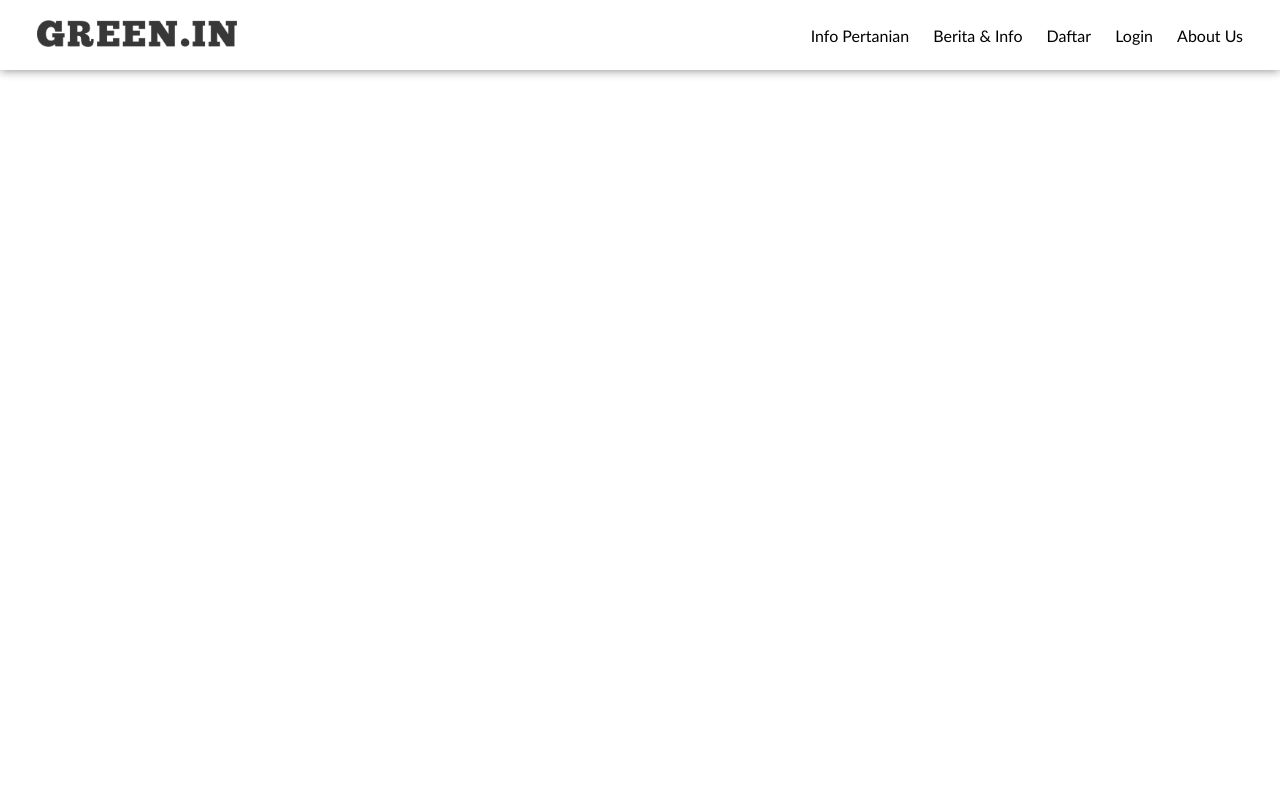
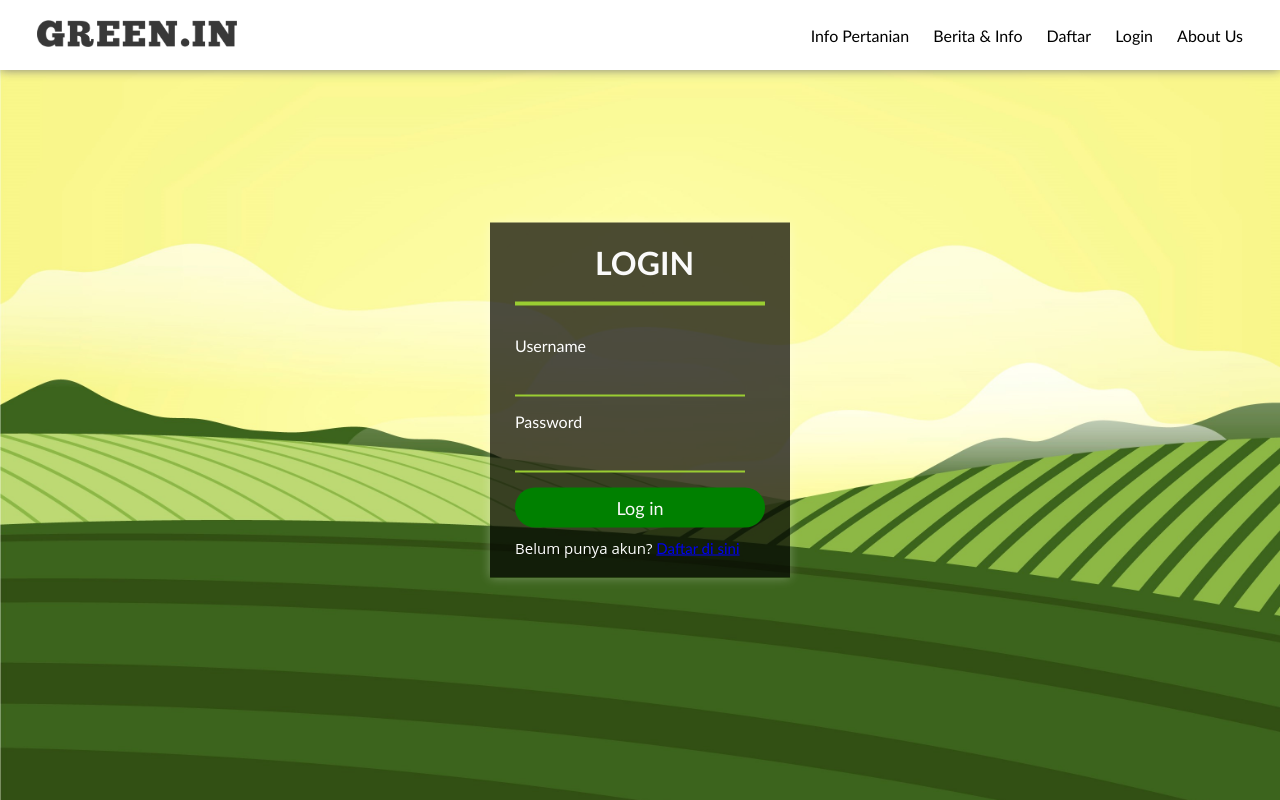
Before and after one commit to erikaaardana/Pertanian, a plain HTML site: page login.html in a window 1280 px wide. Drawn offline with Linux system fonts and the light colour scheme.

Commit message:
edit code

```diff
--- a/login.html
+++ b/login.html
@@ -17,6 +17,20 @@
             <li><a href="login.html">Login</a></li>
 			<li><a href="team.html">About Us</a></li>
 		</div>
-	</div>
+    </div>
+
+    <div class="container-1">
+        <h1>Login</h1>
+          <form>
+              <label>Username</label><br>
+              <input type="text"><br>
+              <label>Password</label><br>
+              <input type="password"><br>
+              <button>Log in</button>
+              <p> Belum punya akun?
+                <a href="daftar.html">Daftar di sini</a>
+              </p>
+          </form>
+      </div>
 </body>
 </html>
--- a/style.css
+++ b/style.css
@@ -230,7 +230,70 @@ div[class*="col"] {
 }
 
 /*daftar*/
+body{
+    height: 100vh;
+    background-image: url(gambar/bg.jpg);
+    background-size: cover;
+    background-position: center;
+    background-repeat: no-repeat;
+}
 
+p {
+	color: white;
+	font-family: 'Open Sans', sans-serif;
+	padding-top: 10px;
+	font-size: 15px;
+  }
+
+  h1 {
+	text-align: center;
+	padding-left: 80px;
+	padding-bottom: 20px;
+  }
+
+
+  .container-1{
+	  position: absolute;
+	  left: 50%;
+	  top: 50%;
+	  transform: translate(-50%,-50%);
+	  padding: 20px 25px;
+	  width: 300px;
+
+	  background-color: rgba(0,0,0,.7);
+	  box-shadow: 0 0 10px rgba(255,255,255,.3);
+  }
+  .container-1 h1{
+	  text-align: left;
+	  color: #fafafa;
+	  margin-bottom: 30px;
+	  text-transform: uppercase;
+	  border-bottom: 4px solid yellowgreen;
+  }
+  .container-1 label{
+	  text-align: left;
+	  color: white;
+  }
+  .container-1 form input{
+	  width: calc(100% - 20px);
+	  padding: 8px 10px;
+	  margin-bottom: 15px;
+	  border: none;
+	  background-color: transparent;
+	  border-bottom: 2px solid yellowgreen;
+	  color: #fff;
+	  font-size: 20px;
+  }
+  .container-1 form button{
+	  width: 100%;
+	  height: 40px;
+	  padding: 5px 0;
+	  border: none;
+	  background-color:green;
+	  font-size: 18px;
+	  color: #fafafa;
+	  border-radius: 20px;
+  }
 
 /*Footer*/
 .footer {
```
Also changed, not shown: daftar.html (+24 -1 lines), daftar.js (deleted, +0 -28 lines).
